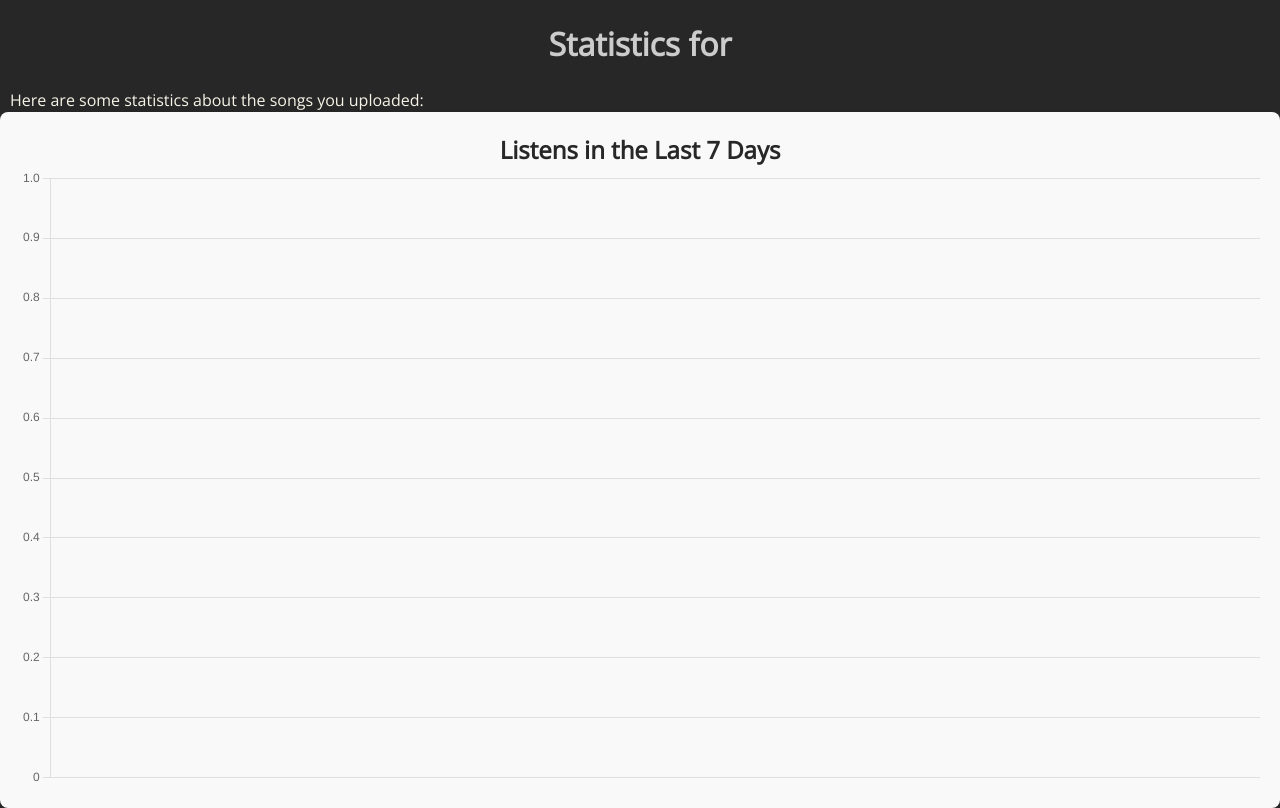
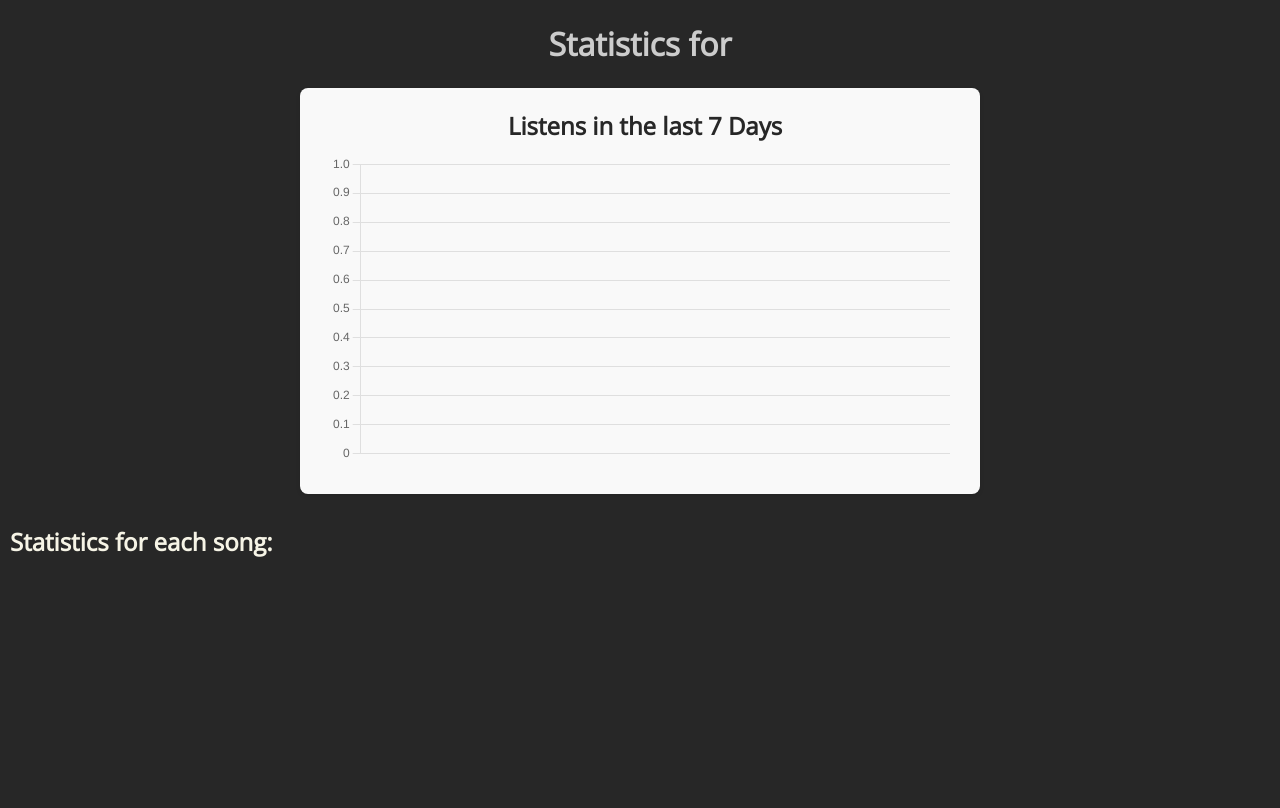
Before and after one commit to LosKeeper/skot_backend, a Flask app: template templates/stats.html in a window 1280 px wide. After the commit the page ends 557 px from the top, so only its background shows below. Run offline with Flask 3, Linux system fonts and the light colour scheme; the template is opened without the code that fills it, so the values that code supplies are empty; parts of the project's set-up code (start-up, migrations or seed data) failed here and were passed over.

Commit message:
repair the graphs

```diff
--- a/static/style.css
+++ b/static/style.css
@@ -25,6 +25,10 @@ h1 {
     color: #ccc;
     text-align: center;
     padding: 20px 0;
+}
+
+h2 {
+    margin-left: 10px;
 }
 
 form {
@@ -98,6 +102,9 @@ ul {
     display: grid;
     grid-template-columns: repeat(3, 1fr);
     gap: 40px;
+    margin-top: 25px;
+    margin-left: 25px;
+    margin-right: 25px;
 }
 
 .chart-item {
@@ -109,6 +116,8 @@ ul {
     padding: 20px;
     border-radius: 8px;
     box-shadow: 0 2px 4px rgba(0, 0, 0, 0.1);
+    margin-bottom: 40px;
+    /* Ajouter de la marge en bas */
 }
 
 .chart-item h2 {
@@ -116,9 +125,26 @@ ul {
     /* Titre en noir */
 }
 
+.summary-chart-container {
+    margin-bottom: 30px;
+    display: flex;
+    justify-content: center;
+    margin-left: 300px;
+    margin-right: 300px;
+}
+
 canvas {
     max-width: 100%;
     height: 200px;
+}
+
+.summary-chart {
+    height: 50%;
+    /* Ajuster la hauteur du graphique récapitulatif */
+    width: 50%;
+    /* Ajuster la largeur du graphique */
+    margin: 10px;
+    /* Retirer les marges automatiques */
 }
 
 @keyframes spin {
--- a/templates/stats.html
+++ b/templates/stats.html
@@ -9,12 +9,11 @@
 </head>
 <body>
     <h1>Statistics for {{ current_user.username }}</h1>
-    <p>Here are some statistics about the songs you uploaded:</p>
 
     <!-- Graphique récapitulatif des 7 derniers jours -->
-    <div class="chart-item">
-        <h2>Listens in the Last 7 Days</h2>
-        <canvas id="summary-chart"></canvas>
+    <div class="chart-item summary-chart-container">
+        <h2>Listens in the last 7 Days</h2>
+        <canvas id="summary-chart" class="summary-chart"></canvas>
         <script>
             const summaryCtx = document.getElementById('summary-chart').getContext('2d');
             const summaryData = {
@@ -44,6 +43,7 @@
 
             // Compter les écoutes pour chaque chanson et chaque jour
             {% for key, timestamps in stats.items() %}
+                (function() {
                     const timestamps{{ loop.index }} = {{ timestamps|tojson }};
                     const counts{{ loop.index }} = {};
 
@@ -78,6 +78,7 @@
                         pointRadius: 5,
                         pointStyle: 'circle' // Style des points
                     });
+                })();
             {% endfor %}
 
             new Chart(summaryCtx, {
@@ -101,12 +102,15 @@
         </script>
     </div>
 
+    <h2>Statistics for each song:</h2>
+
     <div class="chart-container">
         {% for key, timestamps in stats.items() %}
         <div class="chart-item">
             <h2>{{ key }} (Total listens: {{ timestamps|length }})</h2>
             <canvas id="chart-{{ loop.index }}"></canvas>
             <script>
+                (function() {
                     const ctx{{ loop.index }} = document.getElementById('chart-{{ loop.index }}').getContext('2d');
                     const data{{ loop.index }} = {
                         labels: [],
@@ -156,6 +160,7 @@
                             }
                         }
                     });
+                })();
             </script>
         </div>
         {% endfor %}
```
Lines whose indentation alone changed are shown as unchanged.
